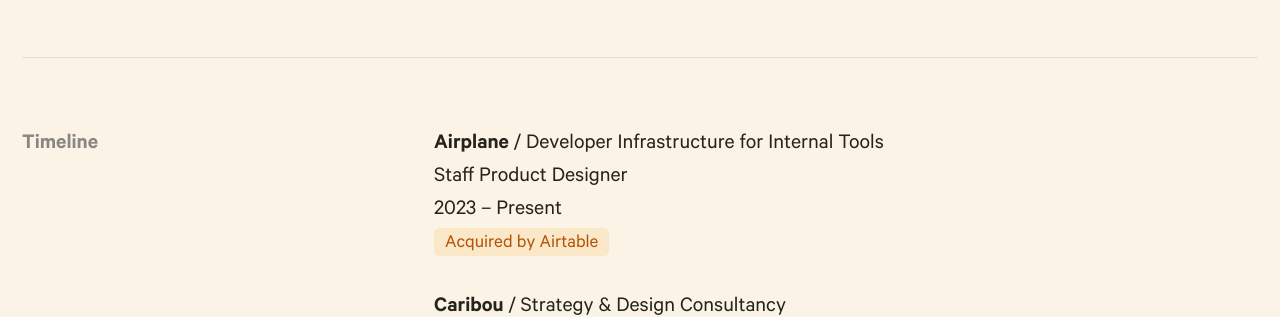
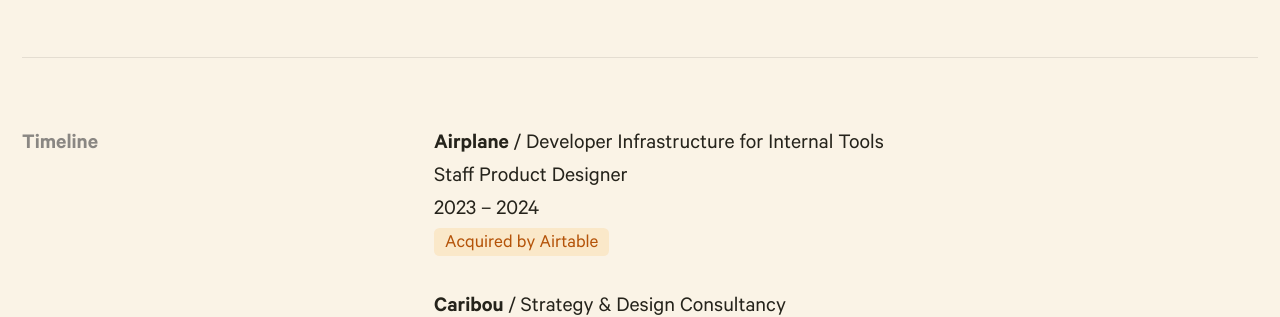
Before and after one commit to quinnkeast/quinnkeast-website, a Next.js app: page /about in a window 1280 px wide. Shown: the part 1660-1977 px from the top of the page. Built offline with nearby package versions, Linux system fonts and the light colour scheme.

Commit message:
Update about.js

```diff
--- a/pages/about.js
+++ b/pages/about.js
@@ -92,7 +92,7 @@ function About() {
             <br />
             Staff Product Designer
             <br />
-            2023 – Present
+            2023 – 2024
             <br />
             <span className="rounded inline-block bg-yellow bg-opacity-20 text-yellow-700 text-sm leading-snug pb-2px px-2 mb-1.5">
               Acquired by Airtable
```
